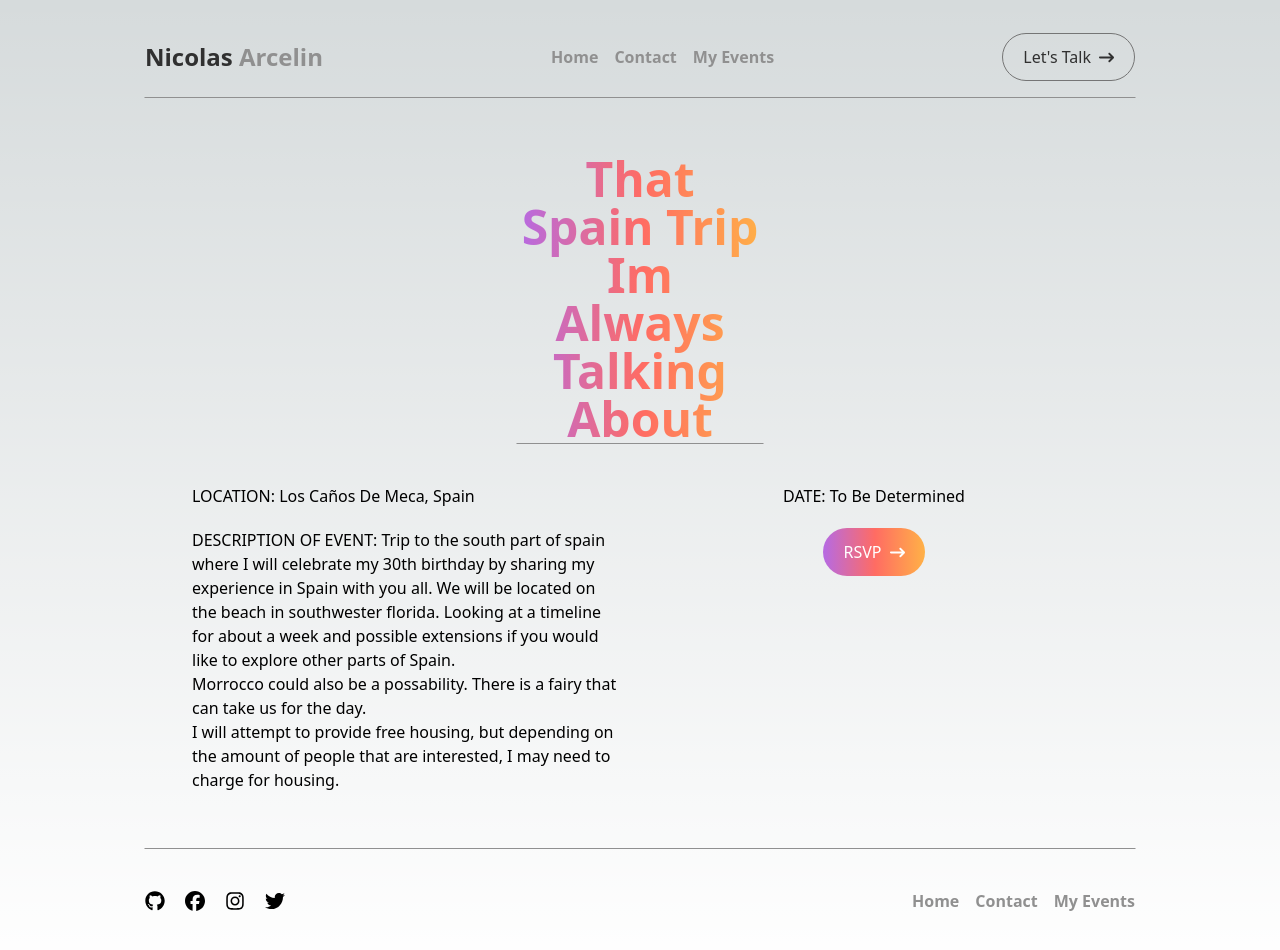
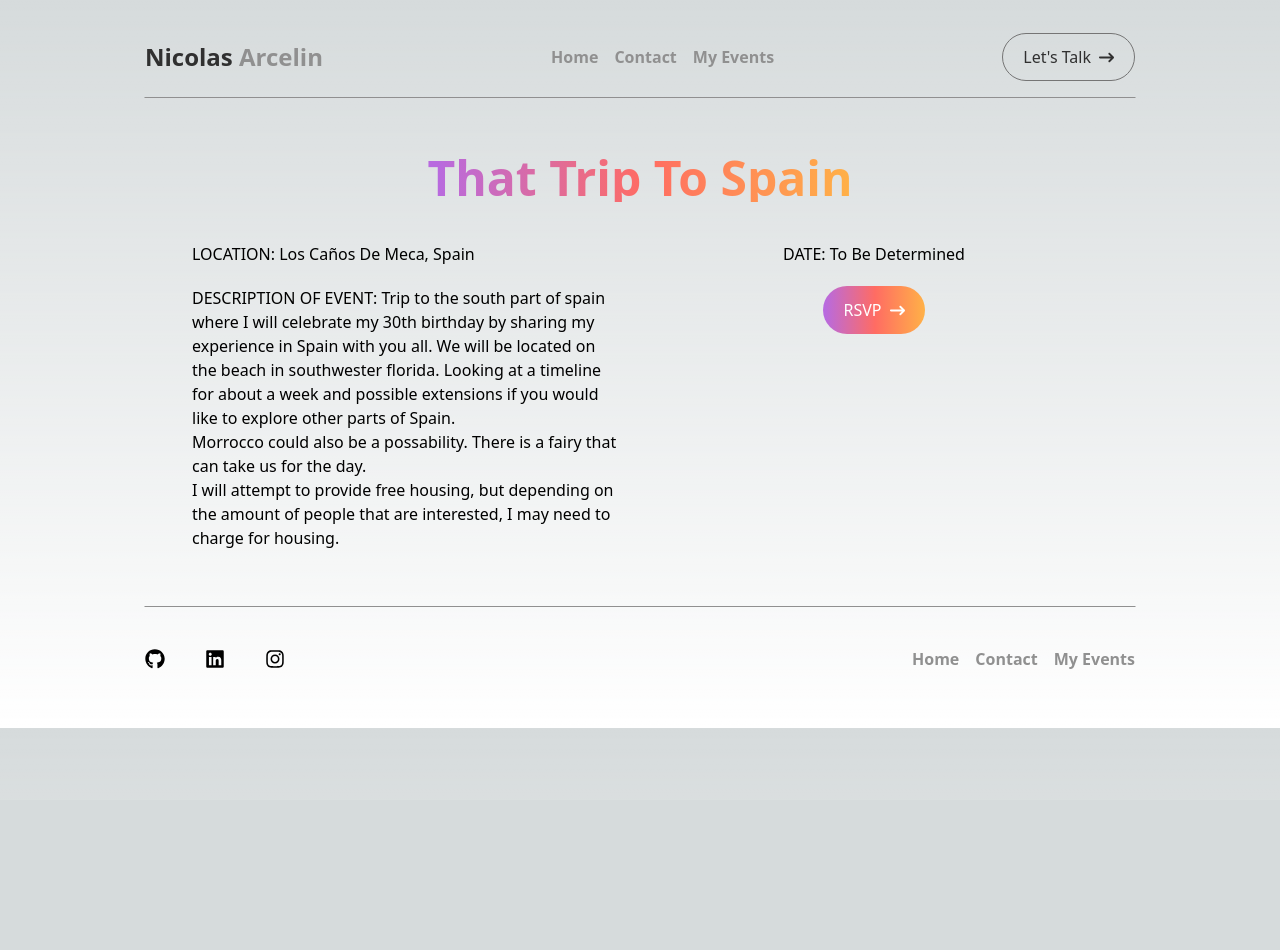
Before and after one commit to narcelin/portfolio_v2, a Next.js app: page /myEvent in a window 1280 px wide. Shown: the top 950 px of the page. After the commit the page ends 800 px from the top, so only its background shows below. Built offline with nearby package versions, Linux system fonts and the light colour scheme.

Commit message:
consolidated social links

```diff
--- /dev/null
+++ b/src/app/components/MySocials.tsx
@@ -0,0 +1,34 @@
+"use client";
+
+import { FaFacebook } from "react-icons/fa6";
+import { FaInstagram } from "react-icons/fa6";
+import { FaTwitter } from "react-icons/fa6";
+import { FaGithub } from "react-icons/fa6";
+import { FaLinkedin } from "react-icons/fa6";
+
+export default function MySocials() {
+  return (
+    // <div className="flex flex-row gap-5">
+    //   <FaGithub size={20} />
+    //   {/* <FaFacebook size={20} /> */}
+    //   <FaInstagram size={20} />
+    //   {/* <FaTwitter size={20} /> */}
+    // </div>
+    <div className="flex flex-row gap-10">
+      <a href="https://github.com/narcelin" target="_blank">
+        <FaGithub size={20} />
+      </a>
+      <a href="https://www.linkedin.com/in/narcelin/" target="_blank">
+        <FaLinkedin size={20} />
+      </a>
+      {/* <FaFacebook size={20} /> */}
+      <a
+        href="https://www.instagram.com/nicodotdev?igsh=MWl1d2Y5cDI3aGs2cw%3D%3D&utm_source=qr"
+        target="_blank"
+      >
+        <FaInstagram size={20} />
+      </a>
+      {/* <FaTwitter size={20} /> */}
+    </div>
+  );
+}
--- a/src/app/components/PageHeading.tsx
+++ b/src/app/components/PageHeading.tsx
@@ -11,7 +11,7 @@ export default function PageHeading({
   subHeading: string;
 }) {
   return (
-    <div className="flex flex-col md:w-1/2 justify-center items-center">
+    <div className="flex flex-col md:w-2/3 justify-center items-center">
       <MyHeader
         headerType={4}
         className="text-center border border-transparent border-b-shadow w-1/2"
--- a/src/app/components/sections/Footer.tsx
+++ b/src/app/components/sections/Footer.tsx
@@ -3,21 +3,12 @@
 import MyNavLink from "../MyNavLink";
 
 import { NavLinks } from "../MyNavLink";
-
-import { FaFacebook } from "react-icons/fa6";
-import { FaInstagram } from "react-icons/fa6";
-import { FaTwitter } from "react-icons/fa6";
-import { FaGithub } from "react-icons/fa6";
+import MySocials from "../MySocials";
 
 export default function Footer() {
   return (
     <section className="py-10 flex flex-col md:flex-row justify-between items-center gap-4 border border-transparent border-t-shadow">
-      <div className="flex flex-row gap-5">
-        <FaGithub size={20} />
-        <FaFacebook size={20} />
-        <FaInstagram size={20} />
-        <FaTwitter size={20} />
-      </div>
+      <MySocials />
       {NavLinks("flex flex-row gap-4")}
     </section>
   );
--- a/src/app/components/sections/HeroSection.tsx
+++ b/src/app/components/sections/HeroSection.tsx
@@ -1,6 +1,8 @@
 "use client";
 
 import Image from "next/image";
+
+import MySocials from "../MySocials";
 
 import { FaFacebook } from "react-icons/fa6";
 import { FaInstagram } from "react-icons/fa6";
@@ -23,7 +25,8 @@ export default function HeroSection() {
         size={1000}
       />
       <div className="md:w-3/4 xl:w-full flex flex-col gap-10">
-        <div className="flex flex-row gap-10">
+        <MySocials />
+        {/* <div className="flex flex-row gap-10">
           <a href="https://github.com/narcelin" target="_blank">
             <FaGithub size={20} />
           </a>
@@ -33,7 +36,8 @@ export default function HeroSection() {
           <FaFacebook size={20} />
           <FaInstagram size={20} />
           <FaTwitter size={20} />
-        </div>
+        </div> */}
+
         {/* Issue will arise when dynamically adding mobile views */}
         <div>
           <MyHeader headerType={1}>👋 Hey there,</MyHeader>
--- a/src/app/contact/page.jsx
+++ b/src/app/contact/page.jsx
@@ -8,7 +8,7 @@ export default function Contact() {
     <main className="flex flex-col items-center py-14 gap-10">
       <PageHeading
         heading="OUT OF ORDER"
-        subHeading="Contact me directly at arcelin.nicolas@gmail.com"
+        subHeading="Contact me directly at narcelin.events@gmail.com"
         // heading="Contact"
         // subHeading="Let's Connect and Create Something Amazing Together: Reach Out to Start a Conversation About Your Project or Idea Today!"
       />
--- a/src/app/myEvent/page.jsx
+++ b/src/app/myEvent/page.jsx
@@ -1,5 +1,6 @@
 "use client";
 import PageHeading from "../components/PageHeading";
+import MyHeader from "../components/MyHeader";
 import ThirtiethBirthday from "../components/hardCoded/ThirtiethBirthday.json";
 import MyButton from "../components/MyButton";
 
@@ -7,7 +8,9 @@ export default function MyEvent() {
   console.log(ThirtiethBirthday);
   return (
     <main className="flex flex-col items-center py-14 gap-10">
-      <PageHeading heading="That Spain Trip Im Always Talking About" />
+      <MyHeader className="flex items-center justify-center" headerType={4}>
+        That Trip To Spain
+      </MyHeader>
       <div className="flex justify-between w-full max-w-4xl gap-10">
         <div className="flex flex-col space-y-5 w-1/2">
           <div>LOCATION: Los Caños De Meca, Spain</div>
--- a/src/app/myEvents/page.jsx
+++ b/src/app/myEvents/page.jsx
@@ -1,5 +1,5 @@
 import EventCard from "../components/sections/EventCard";
-import PageHeading from "../components/PageHeading";
+import PageHeading from "../components/PageHeading"; //Honestly can probably get rid of this? Or change it
 
 export default function MyEvents() {
   return (
```
Also changed, not shown: src/app/components/sections/AboutSnippet.tsx (+0 -27 lines).
